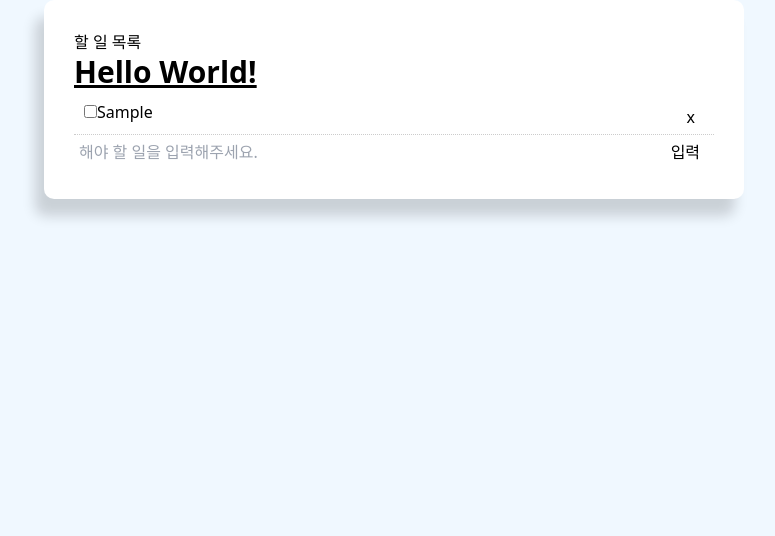
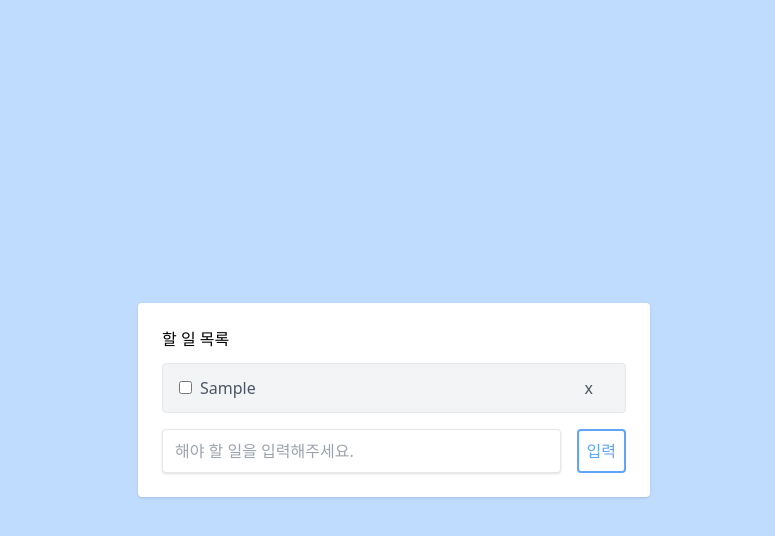
Before and after one commit to polar7bear/Todo-app-with-React, a React (Create React App) app: page / in a window 1280 px wide. Both pictures are taken after typing "Sample" into the empty fields and a click on the input "입력". Shown: the top 536 px of the page, without its empty margins (246-1021 px from the left). Built offline with nearby package versions, Linux system fonts and the light colour scheme.

Commit message:
tailwind css 적용

```diff
--- a/src/App.js
+++ b/src/App.js
@@ -28,13 +28,12 @@
   }
 
   return (
-    <div className="container">    {/* 이와 같이 함수 안에 html 문법을 작성 하는것을 jsx라고 한다. */}
-      <div className="todoBlock">  {/* 리액트의 barbel이 이러한 jsx문법을 createElement 형식으로 변환해줌 */}
-        <div className="title">   {/* jsx에서는 className이라고 명시해야 한다. */}
+    <div className="flex items-center justify-center w-screen h-screen bg-blue-200">    {/* 이와 같이 함수 안에 html 문법을 작성 하는것을 jsx라고 한다. */}
+      <div className="w-full p-6 m-4 bg-white rounded shadow lg:w-3/4 lg:max-w-lg">  {/* 리액트의 barbel이 이러한 jsx문법을 createElement 형식으로 변환해줌 */}
+        <div className="flex justify-between mb-3">   {/* jsx에서는 className이라고 명시해야 한다. */}
           <h1>할 일 목록</h1>
         </div>
 
-        <h1 className="text-3xl font-bold underline">Hello World!</h1>
         <List todoData={todoData} setTodoData={setTodoData} />
 
         <Form value={value} setValue={setValue} handleSubmit={handleSubmit} />
--- a/src/components/Form.js
+++ b/src/components/Form.js
@@ -8,20 +8,19 @@
     };
 
     return (
-        <form style={{ display: "flex" }} onSubmit={handleSubmit}>
+        <form onSubmit={handleSubmit} className="flex pt-2">
             <input
                 type="text"
                 name="value"
-                style={{ flex: "10", padding: "5px" }}
+                className="w-full px-3 py-2 mr-4 text-gray-500 border rounded shadow"
                 placeholder="해야 할 일을 입력해주세요."
                 value={value}
                 onChange={handleChange}
             />
             <input
+                className="p-2 text-blue-400 border-2 border-blue-400 rounded hover:text-white hover:bg-blue-200"
                 type="submit"
                 value="입력"
-                className="btn"
-                style={{ flex: "1" }}
             />
         </form>
     )
--- a/src/components/List.js
+++ b/src/components/List.js
@@ -3,19 +3,12 @@
 
 export default function List({ todoData, setTodoData }) {
 
-  const btnStyle = {
-    color: "fff",
-    border: "none",
-    padding: "5px 9px",
-    borderRadius: "50%",
-    cursor: "pointer",
-    float: "right"
-  };
+
 
   // 버튼 클릭했을때 textDecoration 속성을 line-through 로 바꿔주기 위한 이벤트함수
   const handleCompleteChange = (id) => {
     let newTodoData = todoData.map((data) => {
-      if(data.id === id) {  // 고유 key id와 일치한다면
+      if (data.id === id) {  // 고유 key id와 일치한다면
         data.completed = !data.completed; //누를때 마다 true or false로 변경
       }
       return data;
@@ -29,26 +22,24 @@
     setTodoData(newTodoData);
   };
 
-  const getStyle = (completed) => {
-    return {
-      padding: "10px",
-      borderBottom: "1px #ccc dotted",
-      textDecoration: completed ? "line-through" : "none" // 신기하다.
-    }
-  };
-
   return (
     <div>
-        {todoData.map((data) => (
-            <div style={getStyle(data.completed)} key={data.id}>
-            {/* 리액트에서 요소의 리스트를 나열 할 때는 key를 넣어줘야한다.
+      {todoData.map((data) => (
+        <div key={data.id}>
+          {/* 리액트에서 요소의 리스트를 나열 할 때는 key를 넣어줘야한다.
               jsx key를 명시함으로써 변경, 추가 및 제거 된 항목을 식별하는데 도움이 됨. */}
-              <input type="checkbox" defaultChecked={false} onChange={() => handleCompleteChange(data.id)} />
-              {data.title}
-              <button style={btnStyle} onClick={() => handleClick(data.id)}>x</button>
+          <div className='flex items-center justify-between w-full px-4 py-1 my-2 text-gray-600 bg-gray-100 border rounded'>
+            <div className='items-center'>
+              <input type="checkbox" className="mr-2" defaultChecked={false} onChange={() => handleCompleteChange(data.id)} />
+              <span className={data.completed ? "line-through" : undefined}>{data.title}</span>
             </div>
+            <div className='items-center'>
+              <button className='px-4 py-2 float-right' onClick={() => handleClick(data.id)}>x</button>
+            </div>
+          </div>
+        </div>
 
-          ))}
+      ))}
     </div>
   )
 }
```
